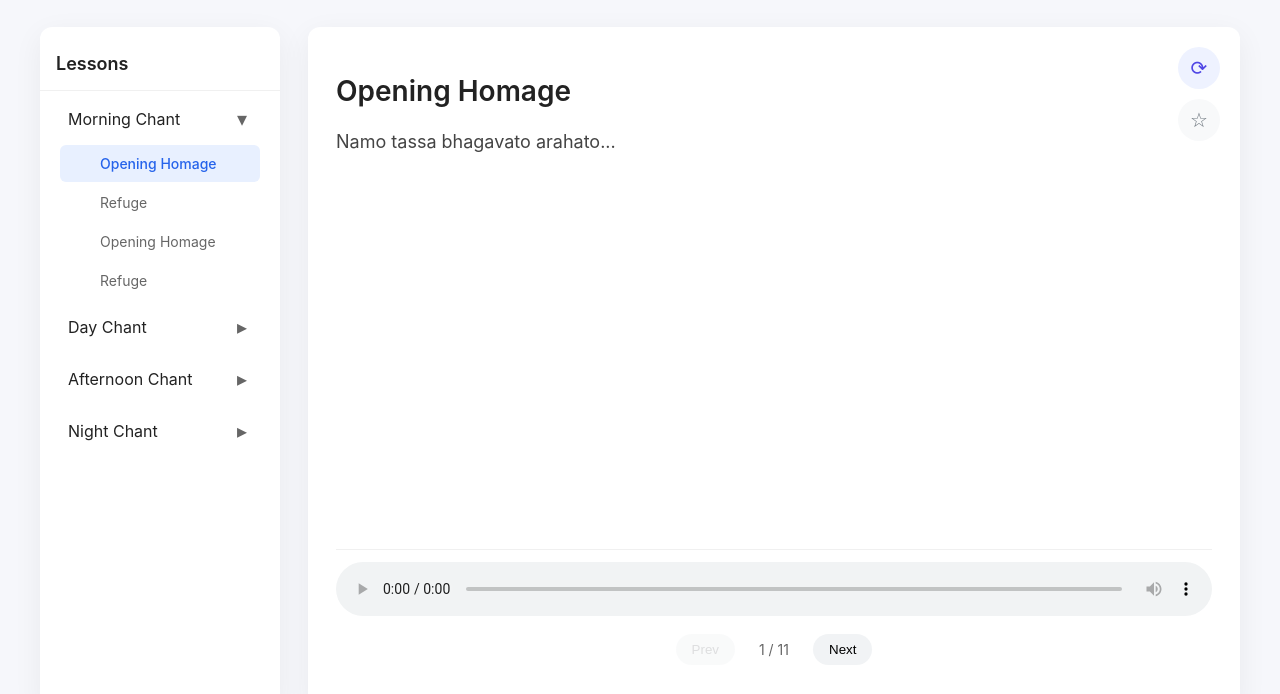
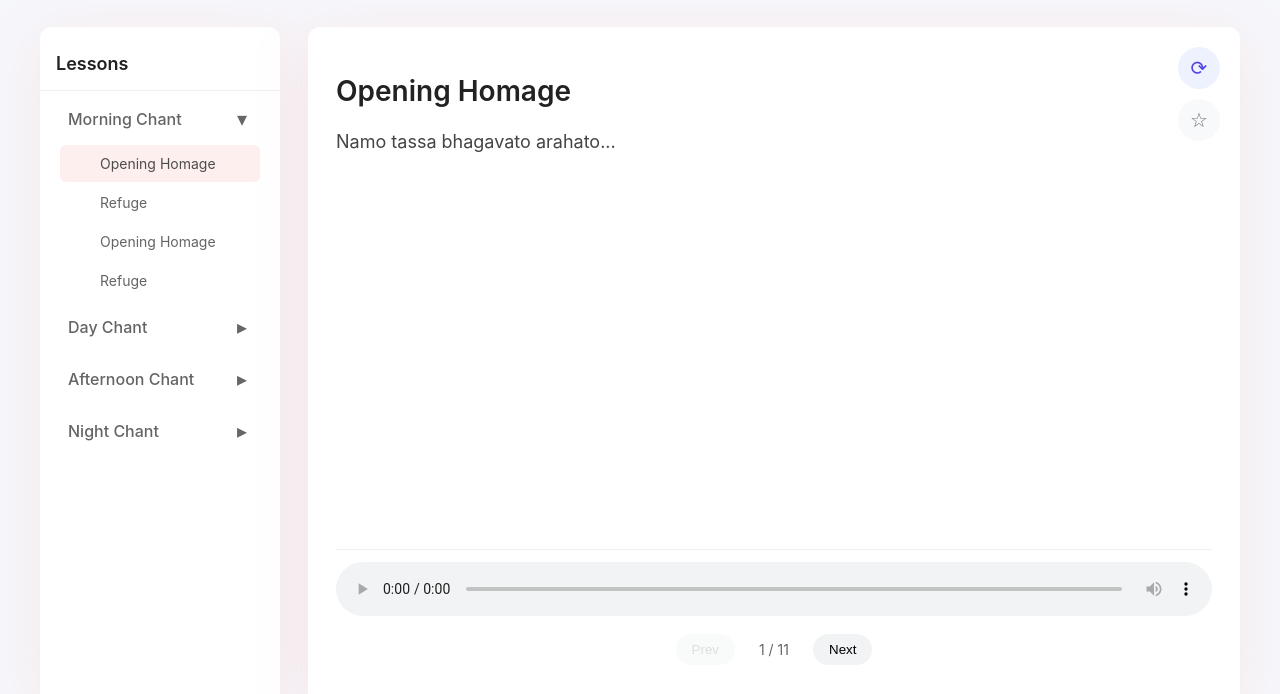
Before and after one commit to narthanasathsara93/samantha-patthana, a Vue app: page / in a window 1280 px wide. Shown: the top 694 px of the page. Built offline with nearby package versions, Linux system fonts and the light colour scheme.

Commit message:
sidebar updated

```diff
--- a/src/App.vue
+++ b/src/App.vue
@@ -168,7 +168,7 @@ body {
   background: #ffffff;
   border-radius: 12px;
   border: none;
-  box-shadow: 0 8px 30px rgba(0, 0, 0, 0.06);
+  box-shadow: 0 8px 60px rgba(245, 135, 135, 0.13);
   flex: 1;
   display: flex;
   flex-direction: column;
--- a/src/components/Sidebar.vue
+++ b/src/components/Sidebar.vue
@@ -6,8 +6,7 @@
         v-for="lesson in lessons"
         :key="lesson.id"
         :class="{
-          active: isActiveLesson(lesson),
-          bookmarked: isBookmarked(lesson.id) || hasBookmarkedSection(lesson)
+          active: isActiveLesson(lesson)
         }"
       >
         <button class="lesson-row" type="button" @click="handleLessonClick(lesson)">
@@ -80,9 +79,9 @@ const sectionParentIds = computed(() => {
   return map
 })
 
-const hasBookmarkedSection = (lesson) => {
-  return lesson.sections && lesson.sections.some((section) => props.isBookmarked(section.id))
-}
+// const hasBookmarkedSection = (lesson) => {
+//   return lesson.sections && lesson.sections.some((section) => props.isBookmarked(section.id))
+// }
 
 const isActiveLesson = (lesson) => {
   return lesson.id === props.selectedId
@@ -130,7 +129,7 @@ const selectSection = (sectionId) => {
   background: #ffffff;
   border-radius: 12px;
   border: none;
-  box-shadow: 0 8px 30px rgba(0, 0, 0, 0.06);
+  box-shadow: 0 8px 60px rgb(245 135 135 / 13%);
 }
 
 .sidebar-header {
@@ -174,9 +173,10 @@ const selectSection = (sectionId) => {
   border: none;
   background: transparent;
   border-radius: 8px;
+  font-weight: 500;
   font-size: inherit;
   font-family: inherit;
-  color: inherit;
+  color: #666363;
   text-align: left;
   transition: all 0.2s ease;
   display: flex;
@@ -219,7 +219,8 @@ const selectSection = (sectionId) => {
   align-items: center;
   justify-content: space-between;
   font-size: 14px;
-  color: #666;
+  font-weight: 400;
+  color: #666363;
 }
 
 .subsection-list li:hover {
@@ -228,11 +229,12 @@ const selectSection = (sectionId) => {
 }
 
 .subsection-list li.active {
-  background: #e8f0ff;
-  color: #2563eb;
-  font-weight: 500;
+  background: rgba(245, 135, 135, 0.13);
+  color: #4d4c4c;
+  font-weight: 400;
 }
 
+/*
 .subsection-list li.bookmarked {
   background: #fff8e1;
 }
@@ -240,6 +242,7 @@ const selectSection = (sectionId) => {
 .subsection-list li.bookmarked:hover {
   background: #fff3c4;
 }
+*/
 
 .lesson-title {
   flex: 1;
```
